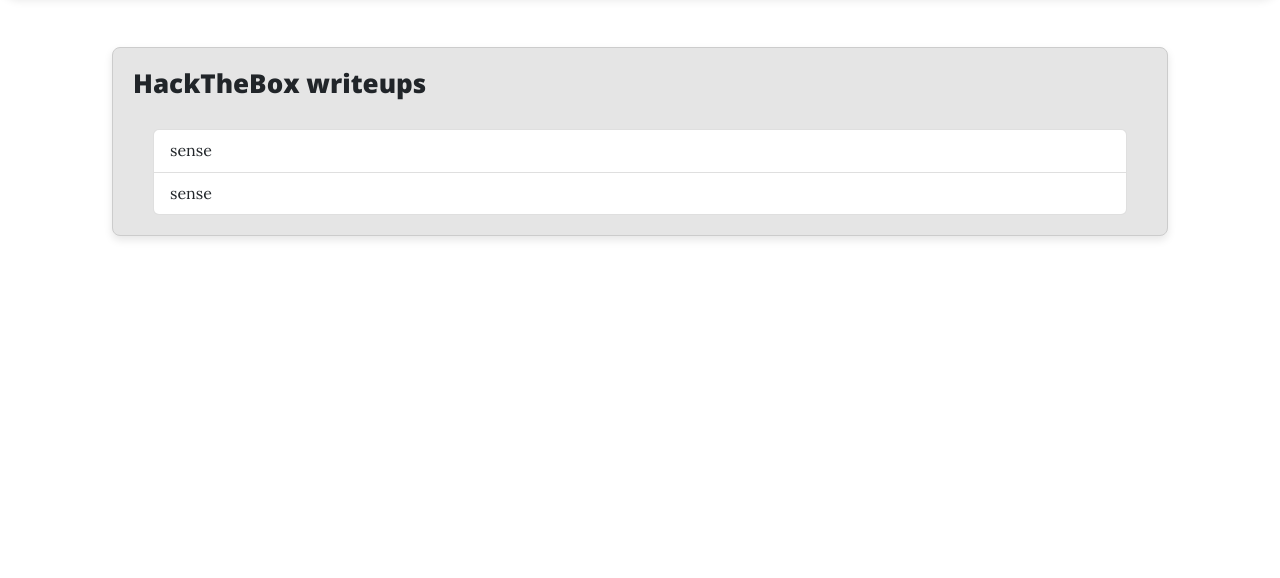
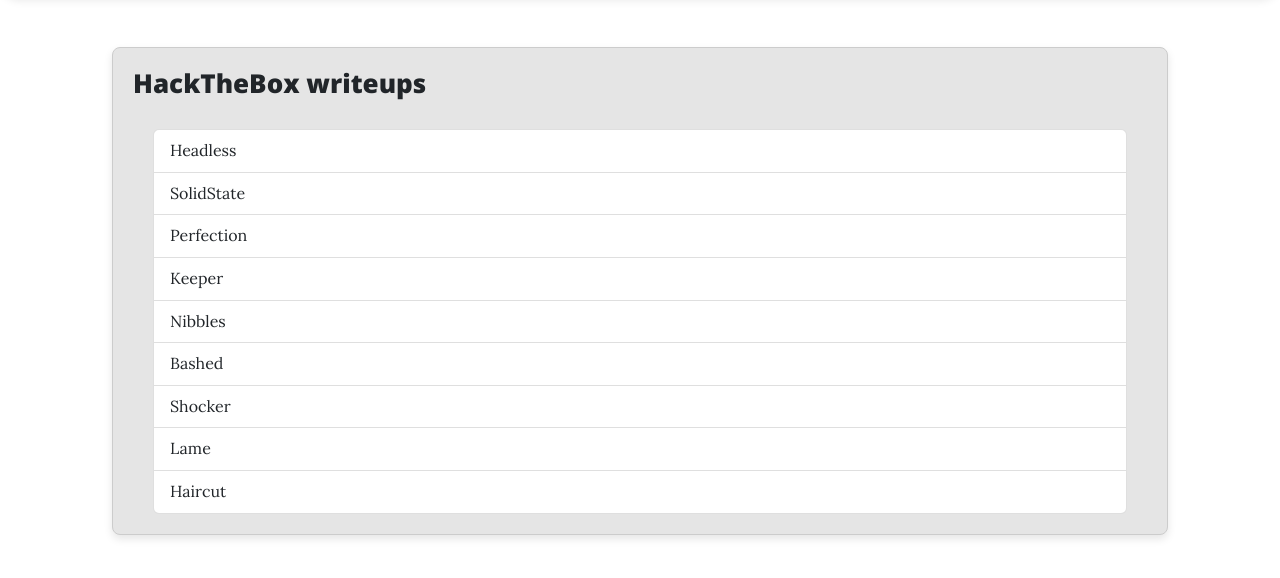
Before and after one commit to haigh-cyber/HaighMinassian, a Flask app: page /HTB-writeups in a window 1280 px wide. Shown: the part 83-661 px from the top of the page. Run offline with Flask 3, Linux system fonts and the light colour scheme; some libraries are stand-ins or nearby versions.

Commit message:
Add links to HTB page

```diff
--- a/templates/HTB.html
+++ b/templates/HTB.html
@@ -13,8 +13,15 @@
         <h3>HackTheBox writeups</h3>
         <ul class="list-group">
 
-            <li class="list-group-item"><a href="https://dorian-appendix-f9f.notion.site/Headless-38032d949e2d4c8281d1c07135db7296" target="_blank">sense</a></li>
-            <li class="list-group-item"><a href="https://dorian-appendix-f9f.notion.site/Headless-38032d949e2d4c8281d1c07135db7296" target="_blank">sense</a></li>
+            <li class="list-group-item"><a href="https://haighs.notion.site/Headless-38032d949e2d4c8281d1c07135db7296?pvs=4" target="_blank">Headless</a></li>
+            <li class="list-group-item"><a href="https://haighs.notion.site/SolidState-37ede840825a4a8aafc2512dd71bee9d?pvs=4" target="_blank">SolidState</a></li>
+            <li class="list-group-item"><a href="https://haighs.notion.site/Perfection-69ece10265704850a9f61da594596d84?pvs=4" target="_blank">Perfection</a></li>
+            <li class="list-group-item"><a href="https://haighs.notion.site/Keeper-074f04e145074f9586367559fe1711b3?pvs=4" target="_blank">Keeper</a></li>
+            <li class="list-group-item"><a href="https://haighs.notion.site/Nibbles-b102e55e7c914ef5928a2783b03ede45?pvs=4" target="_blank">Nibbles</a></li>
+            <li class="list-group-item"><a href="https://haighs.notion.site/Bashed-e1ae1c3c5902499cb175deb0b69f61ab?pvs=4" target="_blank">Bashed</a></li>
+            <li class="list-group-item"><a href="https://haighs.notion.site/Shocker-053848766c784f029bdc0661a4069c2e?pvs=4" target="_blank">Shocker</a></li>
+            <li class="list-group-item"><a href="https://haighs.notion.site/Lame-3c3a7038f9b2475f94dd708c9d0f3184?pvs=4" target="_blank">Lame</a></li>
+            <li class="list-group-item"><a href="https://haighs.notion.site/Haircut-1e663a8ec6cf458abc983386ab380215?pvs=4" target="_blank">Haircut</a></li>
 
 
         </ul>
```
